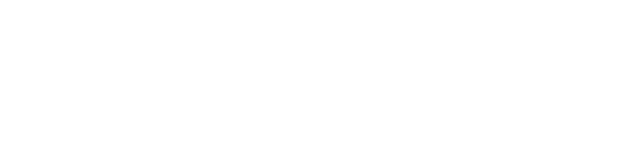
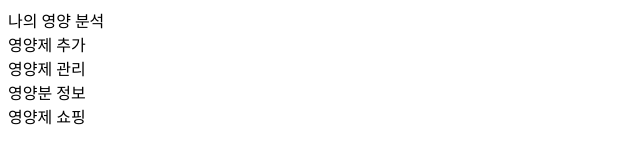
Before and after one commit to leeys951006/Tonic, a website: page public/html/main.html in a window 1280 px wide. Shown: the whole page, without its empty margins (0-640 px from the left). Drawn offline with Linux system fonts and the light colour scheme.

Commit message:
main.html 셋팅

```diff
--- a/public/html/main.html
+++ b/public/html/main.html
@@ -6,6 +6,12 @@
   <title>Document</title>
 </head>
 <body>
-
+  <div id="title">나의 영양 분석</div>
+  <div id="tonic"></div>
+  <div id="addButton">영양제 추가</div>
+  <div id="Management">영양제 관리</div>
+  <div id="information">영양분 정보</div>
+  <div id="shopping">영양제 쇼핑</div>
+  <div id="setting"></div>
 </body>
 </html>
```
